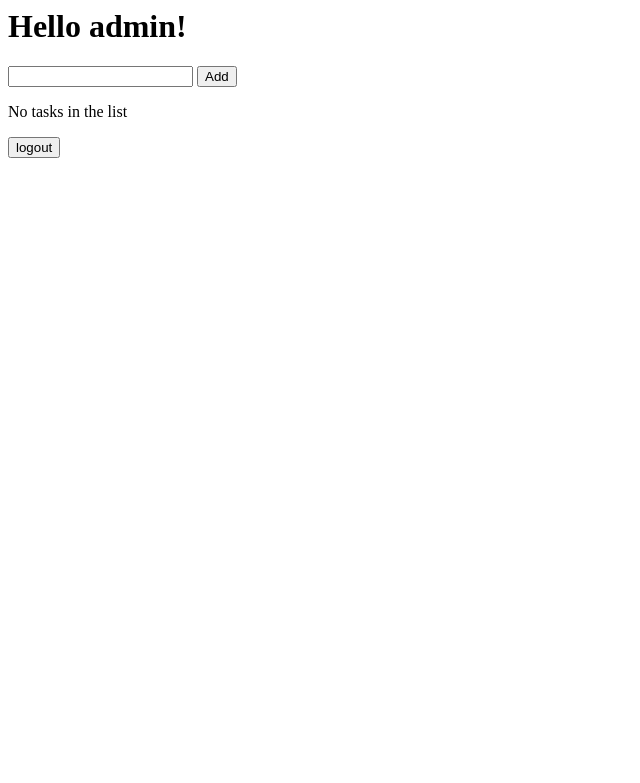
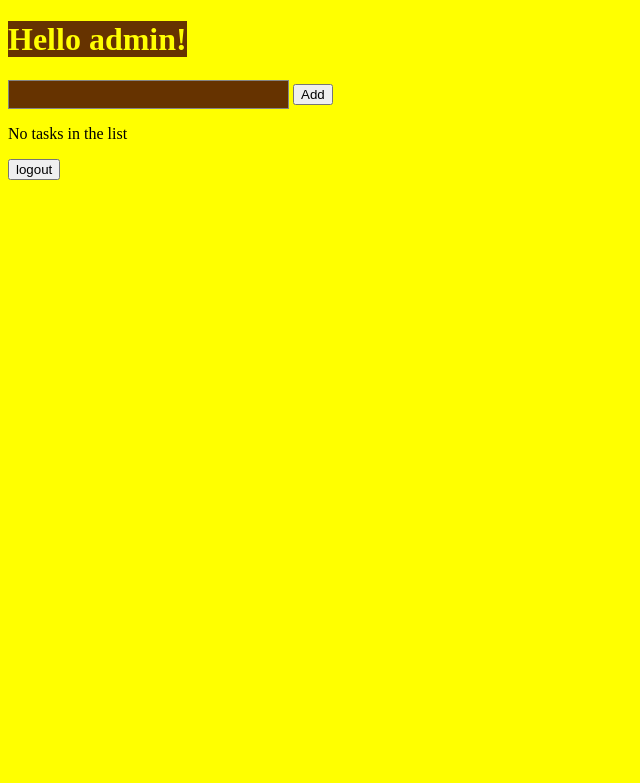
Before and after one commit to arifsundrani/Project1, a Django app: page /list/ in a window 1280 px wide. Shown: the top 783 px of the page, without its empty margins (0-640 px from the left). Run offline with Django 3.2, Linux system fonts and the light colour scheme; a user stored in the database is signed in; data that the repository does not hold is empty.

Commit message:
css styling on html files

```diff
--- a/ToDoList/List/templates/List/list.html
+++ b/ToDoList/List/templates/List/list.html
@@ -1,9 +1,12 @@
+<!Doctype html>
+<html>
+<body>
 {% load List_extras %}
 {% if user.is_authenticated %}
-	<h1>Hello {{ user.username }}!</h1>
+	<h1><span class="highlight"> Hello {{ user.username }}!</span></h1>
 <form action='' method="POST">
 {% csrf_token %}
-    <input type="text" name="Task">
+    <input class="textbox" type="text" name="Task" id="TextField"/>
 	<input type="submit" value="Add" name="Add"/>
 </form>
 {% if todo_list %}
@@ -11,9 +14,9 @@
     {% for t in todo_list %}
     <form action='' method="POST">
     {% csrf_token %}
-       <li>{{ t.task_text }}
-       <input type="hidden" name="listid" value="{{t.id}}" />
-       <input type="submit" value="complete" name="complete" /></li>
+      <li>{{ t.task_text }}
+       <input type="hidden" name="listid" value="{{t.id}}"/>
+       <input type="submit" value="complete" name="complete"/></li><br />
 	</form>
 	{% endfor %}
     </ul>
@@ -23,16 +26,48 @@
 
 
 
+<style>
+#TextField:focus {
+    color: yellow ;
+}
+  .textbox {
+    background-color : #663300;
+    border: 1px solid #848484;
+    height:25px;
+    width: 275px;
+    outline:0;
+  }
 
-<body>
+ body {
+    background-color: yellow ;
+}
+
+h1 {
+	color: yellow;
+}
+
+span.highlight {
+	background-color:#663300;
+	color: yellow;
+}
+
+
+ </style>
+
+
+
 	<form action="/logout/" method="POST">
 	<form id="logout_form" action="/" method="post">
 		{% csrf_token %}
 		<input type="submit" value="logout" name="logout"/>
 	</form>
-</body>
+
 
 	{% else %}
 	<h1>To-Do List Login Page</h1>
 	You don't seem to be logged in. <br /><a href="/">Click here to return to the homepage and login.</a>
 	{% endif %}
+
+</body>
+
+</html>
```
Also changed, not shown: ToDoList/List/templates/List/index.html (+26 -3 lines), ToDoList/List/templates/List/login.html (+24 -22 lines), ToDoList/db.sqlite3.
